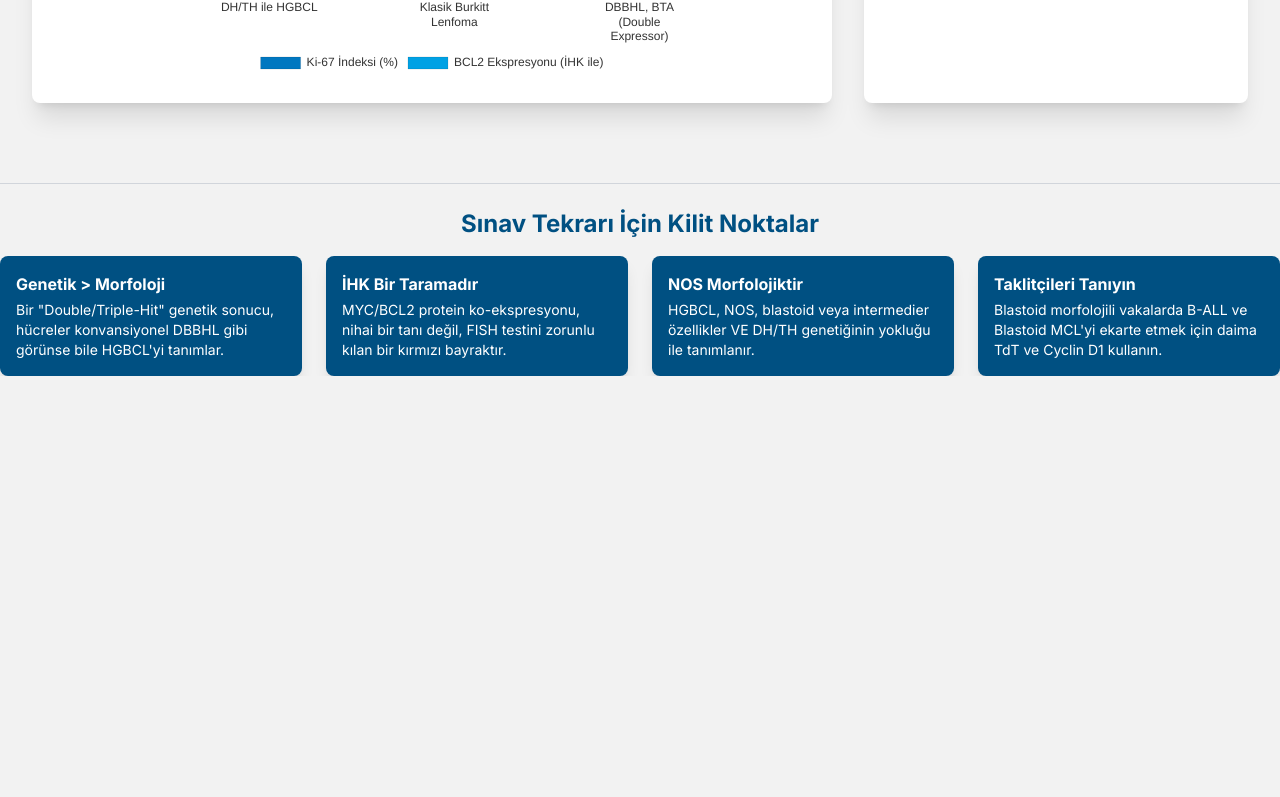
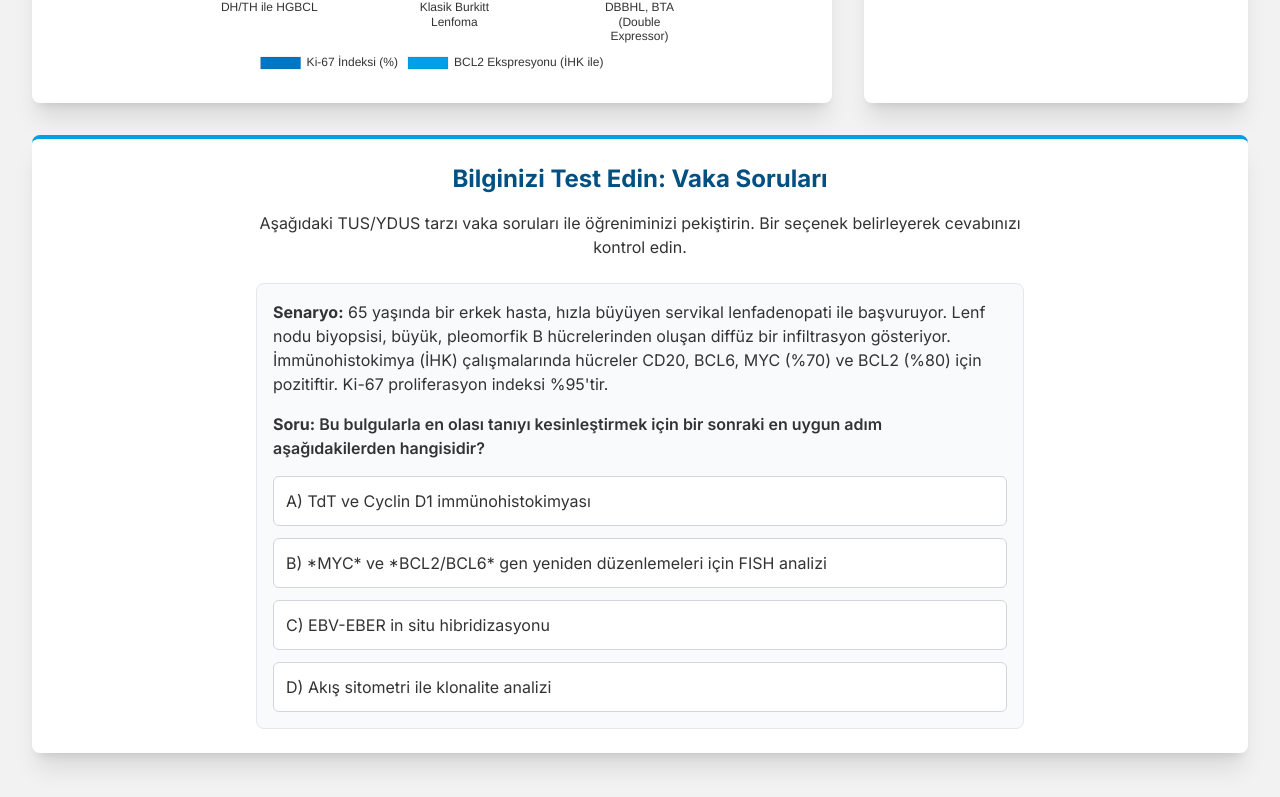
Before and after one commit to metinciris/B-lenfoma, a plain HTML site: page index.html in a window 1280 px wide. Shown: the part 2623-3420 px from the top of the page. Before the commit the page ends 2999 px from the top, so only its background shows below. Drawn offline with nearby package versions, Linux system fonts and the light colour scheme.

Commit message:
Update index.html

```diff
--- a/index.html
+++ b/index.html
@@ -17,7 +17,7 @@
     4.  Detaylı Bakış (NOS): Blastoid/intermedier morfolojinin bir dışlama tanısı olduğuna odaklan.
     5.  Tanısal İş Akışı: Kullanıcıyı süreç boyunca yönlendirmek için HTML/CSS ile merkezi bir akış şeması oluştur.
     6.  Ayırıcı Tanılar: HGBCL'yi Burkitt Lenfoma, DBBHL, B-ALL ve Blastoid Mantle Hücreli Lenfoma gibi önemli taklitçilerden ayırmak için bir çubuk grafik ve karşılaştırma kartları kullan.
-    7.  Gemini AI Araçları: Öğrenmeyi geliştirmek için yapay zeka destekli vaka çalışması oluşturma amacıyla interaktif bir bölüm ekle.
+    7.  Vaka Soruları: Öğrenmeyi pekiştirmek için statik, TUS/YDUS tarzı vaka soruları içeren interaktif bir bölüm ekle.
     8.  Önemli Notlar: En kritik tanısal ipuçlarıyla sonlandır.
 
     Görselleştirme Seçimleri (SVG / MERMAID JS KULLANILMADI):
@@ -108,18 +108,29 @@
             color: #005082;
             white-space: nowrap;
         }
-        .loader {
-            border: 4px solid #f3f3f3;
-            border-top: 4px solid #00A1E4;
-            border-radius: 50%;
-            width: 40px;
-            height: 40px;
-            animation: spin 1s linear infinite;
-            margin: 2rem auto;
+        .option-btn {
+            display: block;
+            width: 100%;
+            padding: 0.75rem;
+            border: 1px solid #d1d5db;
+            border-radius: 0.375rem;
+            text-align: left;
+            background-color: white;
+            transition: background-color 0.2s;
         }
-        @keyframes spin {
-            0% { transform: rotate(0deg); }
-            100% { transform: rotate(360deg); }
+        .option-btn:hover:not(:disabled) {
+            background-color: #f3f4f6;
+        }
+        .option-btn:disabled {
+            cursor: not-allowed;
+        }
+        .correct {
+            background-color: #d1fae5;
+            border-color: #10b981;
+        }
+        .incorrect {
+            background-color: #fee2e2;
+            border-color: #ef4444;
         }
     </style>
 </head>
@@ -253,6 +264,18 @@
                 </ul>
             </div>
 
+            <div class="lg:col-span-3 bg-white rounded-lg shadow-xl p-6 border-t-4 border-[#00A1E4]">
+                <h2 class="text-2xl font-bold text-[#005082] mb-4 text-center">Bilginizi Test Edin: Vaka Soruları</h2>
+                <p class="text-center max-w-3xl mx-auto mb-6">Aşağıdaki TUS/YDUS tarzı vaka soruları ile öğreniminizi pekiştirin. Bir seçenek belirleyerek cevabınızı kontrol edin.</p>
+                <div id="quiz-container" class="max-w-3xl mx-auto p-4 bg-gray-50 rounded-lg border border-gray-200">
+                    <div id="question-vignette" class="prose max-w-none text-left mb-4"></div>
+                    <div id="question-text" class="prose max-w-none text-left font-semibold mb-4"></div>
+                    <div id="options-container" class="space-y-3"></div>
+                    <div id="explanation-container" class="hidden mt-4 p-3 bg-blue-100 border-l-4 border-blue-500 text-blue-700 rounded-r-lg"></div>
+                    <button id="next-question-btn" class="hidden mt-6 w-full bg-[#0077C0] hover:bg-[#005082] text-white font-bold py-2 px-4 rounded-lg transition-colors duration-300">
+                        Sonraki Soru
+                    </button>
+                </div>
             </div>
 
         </main>
@@ -420,62 +443,117 @@
                 });
             }
 
-            const generateCaseBtn = document.getElementById('generate-case-btn');
-            const caseResultContainer = document.getElementById('case-result-container');
-            const caseTopicSelect = document.getElementById('case-topic');
+            // --- Vaka Soruları Bölümü ---
+            const questions = [
+                {
+                    vignette: "65 yaşında bir erkek hasta, hızla büyüyen servikal lenfadenopati ile başvuruyor. Lenf nodu biyopsisi, büyük, pleomorfik B hücrelerinden oluşan diffüz bir infiltrasyon gösteriyor. İmmünohistokimya (İHK) çalışmalarında hücreler CD20, BCL6, MYC (%70) ve BCL2 (%80) için pozitiftir. Ki-67 proliferasyon indeksi %95'tir.",
+                    question: "Bu bulgularla en olası tanıyı kesinleştirmek için bir sonraki en uygun adım aşağıdakilerden hangisidir?",
+                    options: [
+                        "TdT ve Cyclin D1 immünohistokimyası",
+                        "*MYC* ve *BCL2/BCL6* gen yeniden düzenlemeleri için FISH analizi",
+                        "EBV-EBER in situ hibridizasyonu",
+                        "Akış sitometri ile klonalite analizi"
+                    ],
+                    correctAnswerIndex: 1,
+                    explanation: "İHK'da MYC ve BCL2'nin birlikte ekspresyonu ('double-expressor') saptandığında, 'double-hit' lenfoma tanısını doğrulamak veya dışlamak için *MYC* ve *BCL2/BCL6* yeniden düzenlemelerini saptayan FISH analizi zorunludur."
+                },
+                {
+                    vignette: "50 yaşında bir kadın hastanın aksiller lenf nodu biyopsisinde, dağılmış kromatinli, dar sitoplazmalı ve çok sayıda mitoz içeren, lenfoblastlara benzeyen orta büyüklükte hücrelerden oluşan bir tümör görülüyor. İHK'da tümör hücreleri CD19, CD20, PAX5 pozitiftir, ancak TdT ve Cyclin D1 negatiftir. FISH analizi *MYC*, *BCL2* veya *BCL6* genlerinde yeniden düzenleme saptamamıştır.",
+                    question: "Bu bulgulara göre en olası tanı aşağıdakilerden hangisidir?",
+                    options: [
+                        "B-Lenfoblastik Lenfoma/Lösemi (B-ALL)",
+                        "Mantle Hücreli Lenfoma, blastoid varyant",
+                        "Yüksek gradeli B-hücreli lenfoma, NOS (BTA)",
+                        "Burkitt Lenfoma"
+                    ],
+                    correctAnswerIndex: 2,
+                    explanation: "Blastoid morfolojiye sahip, ancak B-ALL (TdT negatif) ve blastoid Mantle hücreli lenfomayı (Cyclin D1 negatif) dışlayan ve 'double/triple hit' genetiği olmayan bir B hücreli neoplazm, HGBCL, NOS kategorisine girer."
+                },
+                {
+                    vignette: "Genç bir hastadan alınan çene biyopsisinde, 'yıldızlı gökyüzü' manzarası oluşturan, çok sayıda tingible body makrofajı içeren, monomorfik orta büyüklükte B hücrelerinin diffüz infiltrasyonu görülmektedir. Proliferasyon indeksi (Ki-67) neredeyse %100'dür.",
+                    question: "Bu morfoloji ile en uyumlu olan ve tanıyı destekleyecek olan immünohistokimyasal bulgu aşağıdakilerden hangisidir?",
+                    options: [
+                        "BCL2 pozitif, BCL6 pozitif, MYC pozitif",
+                        "BCL2 negatif, BCL6 pozitif, MYC pozitif",
+                        "TdT pozitif, CD10 pozitif",
+                        "Cyclin D1 pozitif, SOX11 pozitif"
+                    ],
+                    correctAnswerIndex: 1,
+                    explanation: "Klasik Burkitt Lenfoma, tipik olarak BCL2 negatiftir. Yüksek Ki-67, BCL6 ve MYC pozitivitesi ile birlikte BCL2'nin negatif olması, bu tanıyı HGBCL ve DBBHL'den ayırmada önemli bir özelliktir."
+                },
+                 {
+                    vignette: "70 yaşında bir hastanın lenf nodu biyopsisinde, büyük centroblast benzeri hücrelerin yanı sıra daha belirgin nükleollere sahip immunoblast benzeri hücreler de içeren polimorfik bir infiltrat görülüyor. İHK'da hücreler CD20, CD10, BCL6 ve MUM1 pozitiftir. MYC ekspresyonu %30, BCL2 ekspresyonu %60'tır. FISH analizinde gen yeniden düzenlemesi saptanmamıştır.",
+                    question: "Bu vaka için en uygun tanı hangisidir?",
+                    options: [
+                        "Yüksek gradeli B-hücreli lenfoma, double hit",
+                        "Diffüz büyük B-hücreli lenfoma, NOS (BTA)",
+                        "Plazmablastik lenfoma",
+                        "Primer mediastinal (timik) büyük B-hücreli lenfoma"
+                    ],
+                    correctAnswerIndex: 1,
+                    explanation: "Bu morfolojik ve immünohistokimyasal bulgular, 'double hit' genetiği olmaksızın, en sık görülen agresif lenfoma tipi olan Diffüz Büyük B Hücreli Lenfoma, NOS (BTA) ile uyumludur. MYC ve BCL2 ko-ekspresyonu olsa bile, FISH negatifliği 'double hit' tanısını dışlar."
+                }
+            ];
 
-            const generateCaseStudy = async () => {
-                caseResultContainer.innerHTML = '<div class="loader"></div>';
-                generateCaseBtn.disabled = true;
-                generateCaseBtn.classList.add('opacity-50', 'cursor-not-allowed');
+            let currentQuestionIndex = 0;
+            const vignetteEl = document.getElementById('question-vignette');
+            const questionEl = document.getElementById('question-text');
+            const optionsEl = document.getElementById('options-container');
+            const explanationEl = document.getElementById('explanation-container');
+            const nextBtn = document.getElementById('next-question-btn');
 
-                const selectedTopic = caseTopicSelect.value;
-                const systemPrompt = "Siz uzman bir patoloji TUS/YDUS soru yazarısınız. Asistanlar ve uzmanlar için kısa ve verimli klinik senaryolar hazırlarsınız. Her vaka bir klinik öykü, önemli laboratuvar/patoloji bulguları, dört farklı seçeneği olan çoktan seçmeli bir soru, doğru cevap ve kısa, eğitici bir açıklama içermelidir.";
-                const userQuery = `Şu konu hakkında TUS/YDUS tarzı çoktan seçmeli bir soru oluştur: ${selectedTopic}. Sorunun, modern patoloji eğitiminde tartışılan temel tanısal kriterleri veya ayırıcı tanıları test ettiğinden emin olun. Çıktıyı 'Senaryo', 'Soru', 'Seçenekler', 'Doğru Cevap' ve 'Açıklama' için net başlıklarla biçimlendirin.`;
+            function displayQuestion(index) {
+                const q = questions[index];
+                vignetteEl.innerHTML = `<p><strong>Senaryo:</strong> ${q.vignette}</p>`;
+                questionEl.innerHTML = `<p><strong>Soru:</strong> ${q.question}</p>`;
 
-                const apiKey = "";
-                const apiUrl = `https://generativelanguage.googleapis.com/v1beta/models/gemini-2.5-flash-preview-05-20:generateContent?key=${apiKey}`;
+                optionsEl.innerHTML = '';
+                q.options.forEach((option, i) => {
+                    const button = document.createElement('button');
+                    button.textContent = `${String.fromCharCode(65 + i)}) ${option}`;
+                    button.classList.add('option-btn');
+                    button.dataset.index = i;
+                    button.addEventListener('click', selectAnswer);
+                    optionsEl.appendChild(button);
+                });
 
-                const payload = {
-                    contents: [{ parts: [{ text: userQuery }] }],
-                    systemInstruction: {
-                        parts: [{ text: systemPrompt }]
-                    },
-                };
+                explanationEl.classList.add('hidden');
+                explanationEl.innerHTML = '';
+                nextBtn.classList.add('hidden');
+            }
 
-                try {
-                    const response = await fetch(apiUrl, {
-                        method: 'POST',
-                        headers: { 'Content-Type': 'application/json' },
-                        body: JSON.stringify(payload)
-                    });
+            function selectAnswer(e) {
+                const selectedButton = e.target;
+                const selectedAnswerIndex = parseInt(selectedButton.dataset.index);
+                const correctAnswerIndex = questions[currentQuestionIndex].correctAnswerIndex;
 
-                    if (!response.ok) {
-                        throw new Error(`API çağrısı başarısız oldu: ${response.status}`);
+                Array.from(optionsEl.children).forEach(btn => {
+                    btn.disabled = true;
+                    const btnIndex = parseInt(btn.dataset.index);
+                    if (btnIndex === correctAnswerIndex) {
+                        btn.classList.add('correct');
+                    } else if (btnIndex === selectedAnswerIndex) {
+                         btn.classList.add('incorrect');
                     }
+                });
 
-                    const result = await response.json();
-                    const candidate = result.candidates?.[0];
+                explanationEl.innerHTML = `<strong>Açıklama:</strong> ${questions[currentQuestionIndex].explanation}`;
+                explanationEl.classList.remove('hidden');
 
-                    if (candidate && candidate.content?.parts?.[0]?.text) {
-                        const text = candidate.content.parts[0].text;
-                        const formattedText = text
-                            .replace(/\*\*(.*?)\*\*/g, '<strong class="text-[#005082]">$1</strong>')
-                            .replace(/\n/g, '<br>');
-                        caseResultContainer.innerHTML = `<div class="prose max-w-none text-left">${formattedText}</div>`;
-                    } else {
-                        throw new Error("API'den geçersiz yanıt yapısı.");
-                    }
-                } catch (error) {
-                    console.error("Vaka çalışması oluşturulurken hata:", error);
-                    caseResultContainer.innerHTML = `<p class="text-red-600 text-center">Üzgünüz, vaka çalışması oluşturulurken bir hata oluştu. Lütfen daha sonra tekrar deneyin.</p>`;
-                } finally {
-                    generateCaseBtn.disabled = false;
-                    generateCaseBtn.classList.remove('opacity-50', 'cursor-not-allowed');
+                if(currentQuestionIndex < questions.length - 1) {
+                    nextBtn.classList.remove('hidden');
                 }
-            };
+            }
 
-            generateCaseBtn.addEventListener('click', generateCaseStudy);
+            nextBtn.addEventListener('click', () => {
+                currentQuestionIndex++;
+                if (currentQuestionIndex < questions.length) {
+                    displayQuestion(currentQuestionIndex);
+                }
+            });
+
+            // İlk soruyu yükle
+            displayQuestion(currentQuestionIndex);
         });
     </script>
 </body>
```
